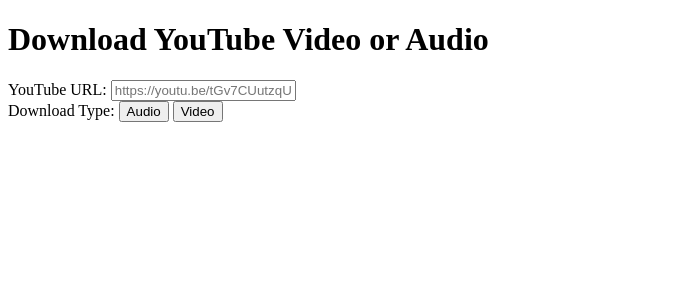
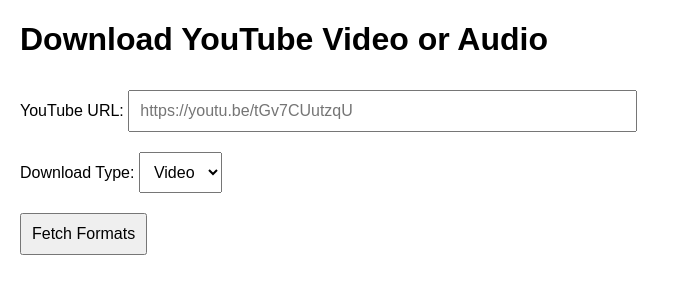
Before and after one commit to pluzels/Python-Rest-Api-Documentation-, a Flask app: page / in a window 1280 px wide. Shown: the top 300 px of the page, without its empty margins (0-692 px from the left). Run offline with Flask 3, Linux system fonts and the light colour scheme.

Commit message:
Update index.html

```diff
--- a/templates/index.html
+++ b/templates/index.html
@@ -3,67 +3,99 @@
 <head>
     <meta charset="UTF-8">
     <meta name="viewport" content="width=device-width, initial-scale=1.0">
-    <title>Download YouTube Video or Audio</title>
+    <title>YouTube Video/Audio Downloader</title>
+    <style>
+        body {
+            font-family: Arial, sans-serif;
+            margin: 20px;
+        }
+        input, button, select {
+            padding: 10px;
+            margin: 10px 0;
+            font-size: 1rem;
+        }
+        button {
+            cursor: pointer;
+        }
+        .hidden {
+            display: none;
+        }
+        #qualityOptions {
+            margin-top: 20px;
+        }
+    </style>
 </head>
 <body>
     <h1>Download YouTube Video or Audio</h1>
+
     <label for="url">YouTube URL:</label>
-    <input type="text" id="url" placeholder="https://youtu.be/tGv7CUutzqU" required>
+    <input type="text" id="url" placeholder="https://youtu.be/tGv7CUutzqU" size="50">
     <br>
-    <label>Download Type:</label>
-    <button onclick="getFormats('audio')">Audio</button>
-    <button onclick="getFormats('video')">Video</button>
+
+    <label for="downloadType">Download Type:</label>
+    <select id="downloadType">
+        <option value="video">Video</option>
+        <option value="audio">Audio</option>
+    </select>
     <br>
-    <div id="qualityOptions"></div>
+
+    <button onclick="fetchFormats()">Fetch Formats</button>
+    <div id="qualityOptions" class="hidden">
+        <h3>Select Quality:</h3>
+        <select id="qualitySelect">
+        </select>
+        <br>
+        <button onclick="downloadFile()">Download</button>
+    </div>
 
     <script>
-        async function getFormats(type) {
+        async function fetchFormats() {
             const url = document.getElementById('url').value;
+            const downloadType = document.getElementById('downloadType').value;
+
+            if (!url) {
+                alert('Please enter a valid YouTube URL.');
+                return;
+            }
+
             const response = await fetch('/video_formats', {
                 method: 'POST',
                 headers: {
                     'Content-Type': 'application/json'
                 },
-                body: JSON.stringify({ url, type })
+                body: JSON.stringify({ url, type: downloadType })
             });
 
             const data = await response.json();
-            const qualityOptions = document.getElementById('qualityOptions');
-            qualityOptions.innerHTML = ''; // Kosongkan sebelumnya
+            const qualitySelect = document.getElementById('qualitySelect');
+            const qualityOptionsDiv = document.getElementById('qualityOptions');
 
-            if (data.audio || data.video) {
-                const options = data.audio || data.video;
-                options.forEach(format => {
-                    const button = document.createElement('button');
-                    button.innerText = format.quality;
-                    button.onclick = () => download(format.url);
-                    qualityOptions.appendChild(button);
+            qualitySelect.innerHTML = '';  // Clear previous options
+
+            if (data[downloadType]) {
+                data[downloadType].forEach(format => {
+                    const option = document.createElement('option');
+                    option.value = format.url;
+                    option.text = format.quality;
+                    qualitySelect.appendChild(option);
                 });
-                const downloadButton = document.createElement('button');
-                downloadButton.innerText = 'Download';
-                downloadButton.onclick = () => download(options[0].url); // Mengunduh format pertama yang tersedia
-                qualityOptions.appendChild(downloadButton);
+                qualityOptionsDiv.classList.remove('hidden');
             } else {
-                qualityOptions.innerHTML = '<p>No formats available</p>';
+                alert('No formats available for the selected type.');
+                qualityOptionsDiv.classList.add('hidden');
             }
         }
 
-        async function download(url) {
-            const response = await fetch('/download', {
-                method: 'POST',
-                headers: {
-                    'Content-Type': 'application/json'
-                },
-                body: JSON.stringify({ url, quality: url }) // quality sama dengan url untuk download
-            });
+        async function downloadFile() {
+            const url = document.getElementById('qualitySelect').value;
+            if (!url) {
+                alert('Please select a quality to download.');
+                return;
+            }
 
-            const data = await response.json();
-            if (data.download_url) {
-                window.location.href = data.download_url; // Mengarahkan pengguna untuk mendownload
-            } else {
-                alert(data.error || 'Download failed');
-            }
+            window.location.href = url;  // Redirect to the download URL
         }
     </script>
+
 </body>
 </html>
```
